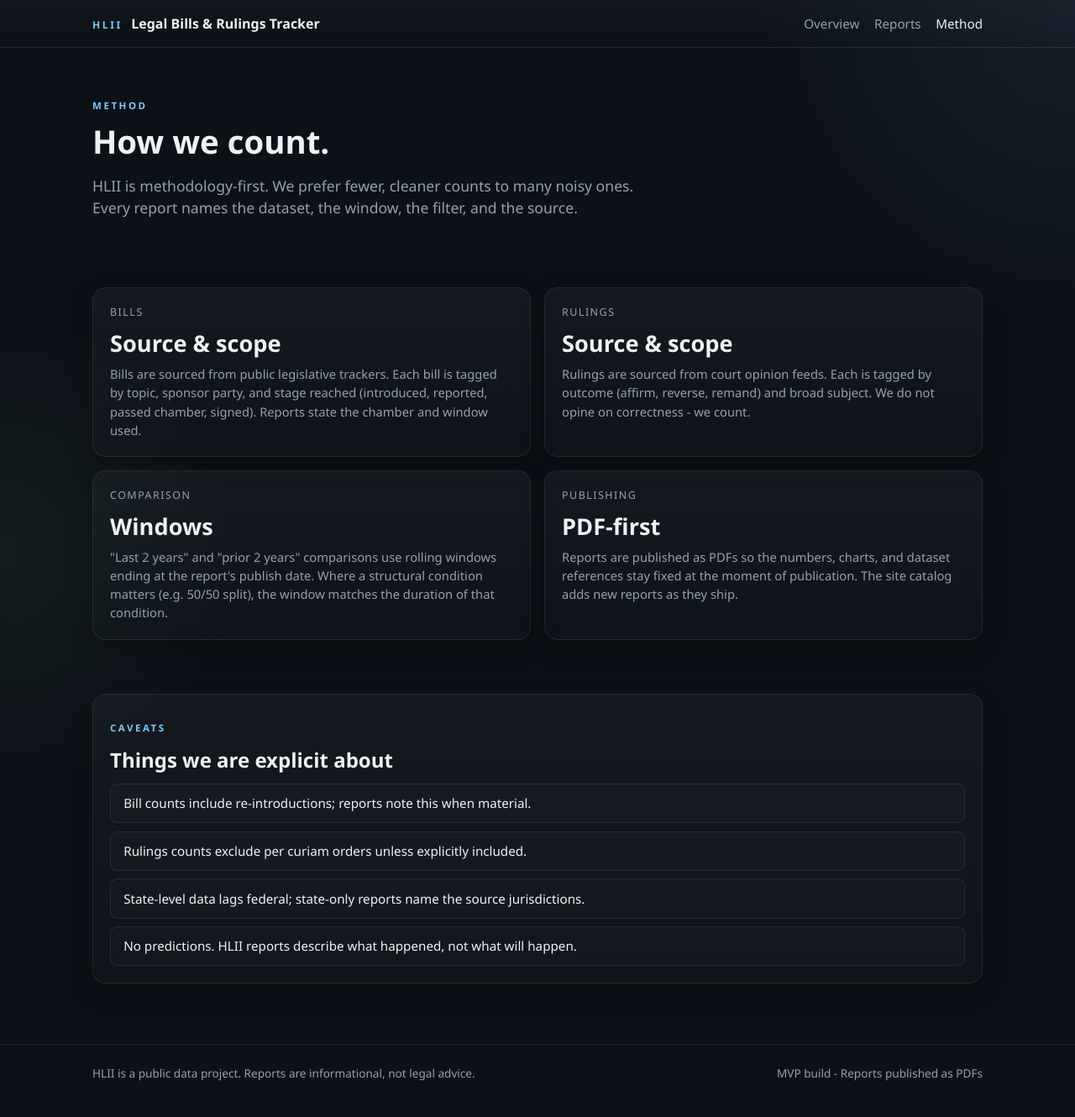
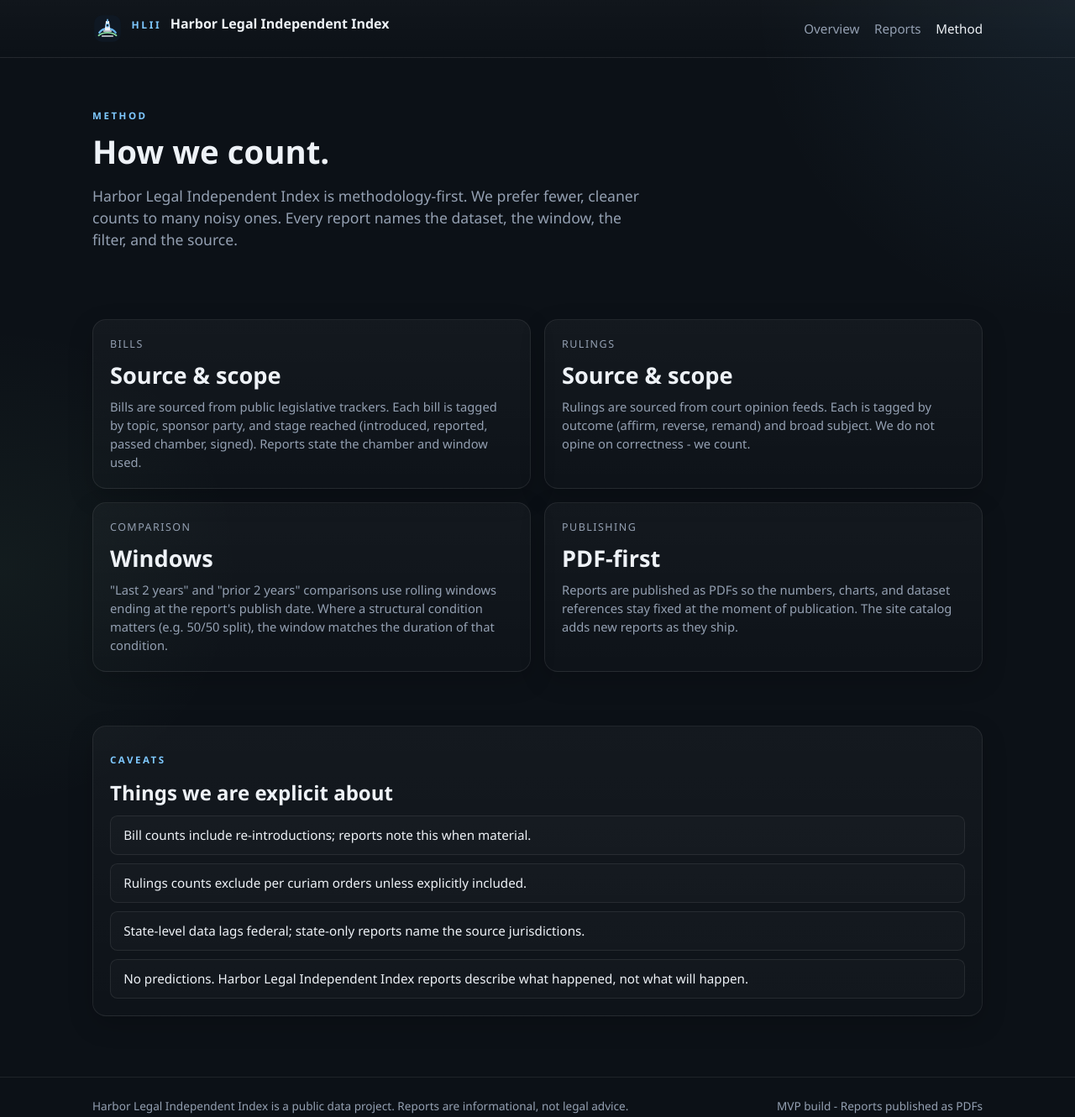
Before and after one commit to benjamin-mcdaniel/hlii.net, an Astro site in the folder frontend/web/: page /method in a window 1280 px wide. Shown: the whole page at 84% size. Built offline with nearby package versions, Linux system fonts and the light colour scheme; Astro itself is replaced by a stand-in of ours.

Commit message:
renaming

```diff
--- a/frontend/web/package.json
+++ b/frontend/web/package.json
@@ -2,7 +2,7 @@
   "name": "hlii-web",
   "version": "0.1.0",
   "private": true,
-  "description": "Astro frontend for HLII.",
+  "description": "Astro frontend for Harbor Legal Independent Index.",
   "type": "module",
   "scripts": {
     "dev": "astro dev",
--- a/frontend/web/src/layouts/SiteLayout.astro
+++ b/frontend/web/src/layouts/SiteLayout.astro
@@ -9,7 +9,7 @@ interface Props {
 
 const {
   title,
-  description = "HLII tracks legislative bills and court rulings and publishes data-driven reports on how the legal landscape is moving.",
+  description = "Harbor Legal Independent Index tracks legislative bills and court rulings and publishes data-driven reports on how the legal landscape is moving.",
   activeNav
 } = Astro.props;
 ---
@@ -21,13 +21,15 @@ const {
     <meta name="viewport" content="width=device-width, initial-scale=1" />
     <title>{title}</title>
     <meta name="description" content={description} />
+    <link rel="icon" type="image/svg+xml" href="/favicon.svg" />
   </head>
   <body>
     <header class="site-header">
       <div class="container">
         <a class="brand" href="/">
+          <img class="brand-mark" src="/logo-harbor.svg" alt="Harbor Legal Independent Index logo" width="40" height="40" />
           <span class="brand-kicker">HLII</span>
-          <span class="brand-text">Legal Bills &amp; Rulings Tracker</span>
+          <span class="brand-text">Harbor Legal Independent Index</span>
         </a>
         <nav class="nav-links">
           <a href="/" class:list={{ active: activeNav === "home" }}>Overview</a>
@@ -43,7 +45,7 @@ const {
 
     <footer class="site-footer">
       <div class="container">
-        <span>HLII is a public data project. Reports are informational, not legal advice.</span>
+        <span>Harbor Legal Independent Index is a public data project. Reports are informational, not legal advice.</span>
         <span>MVP build - Reports published as PDFs</span>
       </div>
     </footer>
--- a/frontend/web/src/pages/404.astro
+++ b/frontend/web/src/pages/404.astro
@@ -2,12 +2,12 @@
 import SiteLayout from "../layouts/SiteLayout.astro";
 ---
 
-<SiteLayout title="Not found - HLII">
+<SiteLayout title="Not found - Harbor Legal Independent Index">
   <section class="not-found">
     <main>
       <p class="eyebrow">404</p>
       <h1>Page not found.</h1>
-      <p class="lead">That URL isn&apos;t on HLII. <a href="/">Back to overview</a>.</p>
+      <p class="lead">That URL isn&apos;t on Harbor Legal Independent Index. <a href="/">Back to overview</a>.</p>
     </main>
   </section>
 </SiteLayout>
--- a/frontend/web/src/pages/index.astro
+++ b/frontend/web/src/pages/index.astro
@@ -2,13 +2,13 @@
 import SiteLayout from "../layouts/SiteLayout.astro";
 ---
 
-<SiteLayout title="HLII - Legal Bills & Rulings Tracker" activeNav="home">
+<SiteLayout title="Harbor Legal Independent Index" activeNav="home">
   <section class="hero">
     <div class="container">
       <p class="eyebrow">MVP - Public preview</p>
       <h1>Tracking legislative bills and court rulings.</h1>
       <p class="lead">
-        HLII publishes data-driven reports on how legislative activity and court rulings are
+        Harbor Legal Independent Index publishes data-driven reports on how legislative activity and court rulings are
         shifting over time - counts, mix, pace, and the structural reasons behind the changes.
         New reports drop as PDFs.
       </p>
--- a/frontend/web/src/pages/method.astro
+++ b/frontend/web/src/pages/method.astro
@@ -2,13 +2,13 @@
 import SiteLayout from "../layouts/SiteLayout.astro";
 ---
 
-<SiteLayout title="Method - HLII" description="How HLII counts bills, rulings, and produces its reports." activeNav="method">
+<SiteLayout title="Method - Harbor Legal Independent Index" description="How Harbor Legal Independent Index counts bills, rulings, and produces its reports." activeNav="method">
   <section class="hero">
     <div class="container">
       <p class="eyebrow">Method</p>
       <h1>How we count.</h1>
       <p class="lead">
-        HLII is methodology-first. We prefer fewer, cleaner counts to many noisy ones. Every
+        Harbor Legal Independent Index is methodology-first. We prefer fewer, cleaner counts to many noisy ones. Every
         report names the dataset, the window, the filter, and the source.
       </p>
     </div>
@@ -71,7 +71,7 @@ import SiteLayout from "../layouts/SiteLayout.astro";
             State-level data lags federal; state-only reports name the source jurisdictions.
           </div>
           <div class="signal-item">
-            No predictions. HLII reports describe what happened, not what will happen.
+            No predictions. Harbor Legal Independent Index reports describe what happened, not what will happen.
           </div>
         </div>
       </div>
--- a/frontend/web/src/pages/reports.astro
+++ b/frontend/web/src/pages/reports.astro
@@ -9,7 +9,7 @@ const reports = Array.isArray(catalog.reports)
   : [];
 ---
 
-<SiteLayout title="Reports - HLII" description="Published HLII reports on legislative bills and court rulings." activeNav="reports">
+<SiteLayout title="Reports - Harbor Legal Independent Index" description="Published Harbor Legal Independent Index reports on legislative bills and court rulings." activeNav="reports">
   <section class="hero">
     <div class="container">
       <p class="eyebrow">Reports</p>
--- a/frontend/web/src/styles/global.css
+++ b/frontend/web/src/styles/global.css
@@ -68,6 +68,13 @@ a:hover {
   align-items: baseline;
   gap: 0.65rem;
   color: var(--ink);
+}
+
+.brand-mark {
+  width: 2.25rem;
+  height: 2.25rem;
+  flex: 0 0 auto;
+  align-self: center;
 }
 
 .brand-kicker {
```
Also changed, not shown: README.md, frontend/web/public/favicon.svg (added), frontend/web/public/logo-harbor.svg (added).
